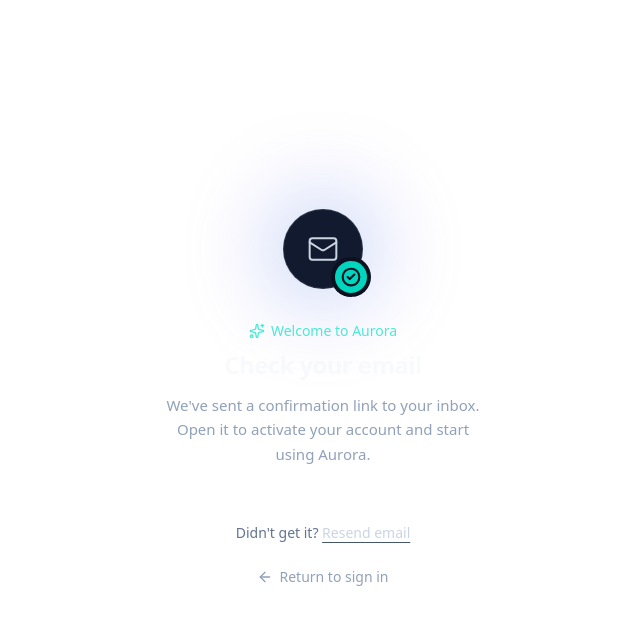
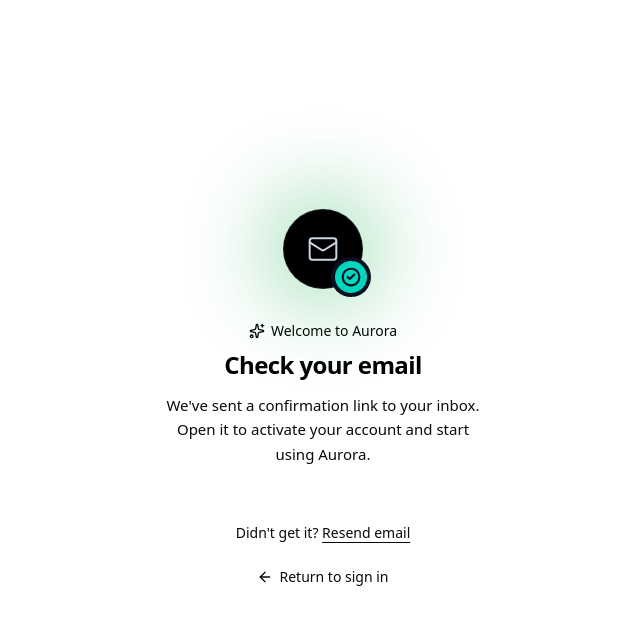
Before and after one commit to Mhando-Z/Aurora, a Next.js app: page /checkemail in a window 1280 px wide. Shown: the top 624 px of the page, without its empty margins (317-957 px from the left). Built offline with nearby package versions, Linux system fonts and the light colour scheme; a web font is replaced by a local one.

Commit message:
Phase One

```diff
--- a/src/app/(auth)/checkemail/page.jsx
+++ b/src/app/(auth)/checkemail/page.jsx
@@ -28,7 +28,7 @@
         variants={container}
         initial="hidden"
         animate="show"
-        className="w-full max-w-md rounded-2xl border border-white/10 bg-white/[0.03] p-10 text-center backdrop-blur-sm"
+        className="w-full max-w-md rounded-2xl border border-white/10 bg-white p-10 text-center backdrop-blur-sm"
       >
         {/* Icon + congratulatory check badge */}
         <motion.div variants={rise} className="relative mx-auto mb-8 h-20 w-20">
@@ -37,7 +37,7 @@
             className="absolute inset-[-30%] rounded-full opacity-40 blur-2xl"
             style={{
               background:
-                "radial-gradient(circle, #5EEAD4 0%, #A78BFA 60%, transparent 80%)",
+                "radial-gradient(circle, #86EFAC 0%, #16A34A 60%, transparent 80%)",
             }}
           />
           <motion.div
@@ -49,7 +49,7 @@
               damping: 18,
               delay: 0.2,
             }}
-            className="relative flex h-20 w-20 items-center justify-center rounded-full border border-white/10 bg-[#111a2e]"
+            className="relative flex h-20 w-20 items-center justify-center rounded-full border border-white/10 bg-black"
           >
             <Mail className="h-8 w-8 text-slate-300" strokeWidth={1.5} />
           </motion.div>
@@ -74,7 +74,7 @@
 
         <motion.div
           variants={rise}
-          className="mb-2 flex items-center justify-center gap-1.5 text-sm font-medium text-teal-300"
+          className="mb-2 flex items-center justify-center gap-1.5 text-sm font-medium text-black"
         >
           <Sparkles className="h-4 w-4" strokeWidth={2} />
           Welcome to Aurora
@@ -82,14 +82,14 @@
 
         <motion.h1
           variants={rise}
-          className="text-2xl font-semibold tracking-tight text-slate-50"
+          className="text-2xl font-semibold tracking-tight text-black"
         >
           Check your email
         </motion.h1>
 
         <motion.p
           variants={rise}
-          className="mx-auto mt-3 max-w-xs text-[15px] leading-relaxed text-slate-400"
+          className="mx-auto mt-3 max-w-xs text-[15px] leading-relaxed "
         >
           We've sent a confirmation link to your inbox. Open it to activate your
           account and start using Aurora.
@@ -99,11 +99,11 @@
           variants={rise}
           className="mt-8 border-t border-white/10 pt-6"
         >
-          <p className="text-sm text-slate-500">
+          <p className="text-sm ">
             Didn't get it?{" "}
             <button
               type="button"
-              className="text-slate-300 underline decoration-slate-600 underline-offset-4 transition-colors hover:text-teal-300 hover:decoration-teal-300"
+              className=" underline underline-offset-4 transition-colors300"
             >
               Resend email
             </button>
@@ -113,7 +113,7 @@
         <motion.div variants={rise} className="mt-6">
           <Link
             href="/login"
-            className="inline-flex items-center gap-1.5 text-sm text-slate-400 transition-colors hover:text-slate-200"
+            className="inline-flex items-center gap-1.5 text-sm  transition-colors hover:text-slate-200"
           >
             <ArrowLeft className="h-4 w-4" strokeWidth={2} />
             Return to sign in
```
